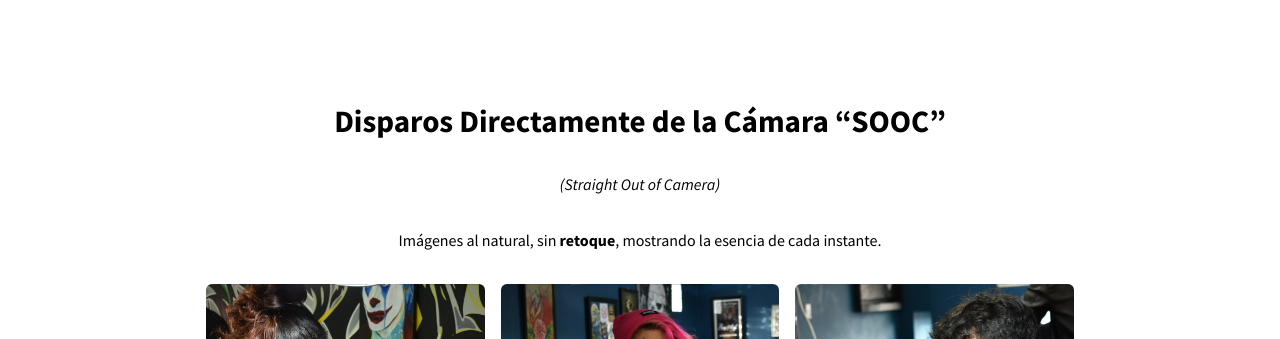
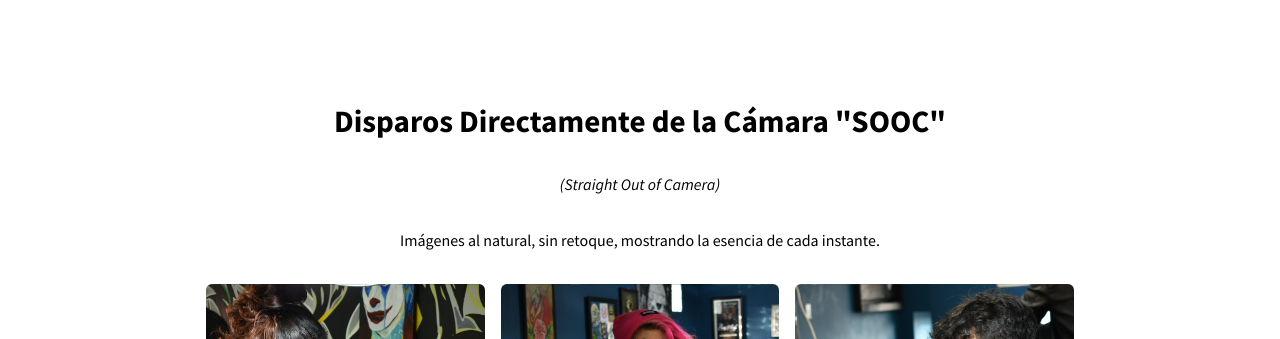
Before and after one commit to KajiiNarumi/iasuarezv, a Jekyll site: the page built from galeria.html, in a window 1280 px wide. Shown: the part 295-634 px from the top of the page. Built offline with Jekyll 4.4.1, drawn with Linux system fonts in a browser that asks for light colours; nearby versions of some CDN libraries; some of the changed lines change nothing that is shown.

Commit message:
Update galeria.html

```diff
--- a/galeria.html
+++ b/galeria.html
@@ -5,9 +5,9 @@
 
 <main class="galeria-perfil">
 
-  <h2 class="text-center">Disparos Directamente de la Cámara “SOOC”</h2>
+  <h2 class="text-center">Disparos Directamente de la Cámara "SOOC"</h2>
   <p class="text-center"><em>(Straight Out of Camera)</em></p>
-  <p class="text-center">Imágenes al natural, sin <b>retoque</b>, mostrando la esencia de cada instante.</p>
+  <p class="text-center">Imágenes al natural, sin retoque, mostrando la esencia de cada instante.</p>
 
   <div class="galeria-grid">
     {% assign images = site.static_files | where_exp: "file", "file.path contains '/galeria/'" | sort: "name" | reverse %}
@@ -76,16 +76,16 @@
   display: flex;
   align-items: center;
   justify-content: center;
-  max-width: 95vw;
-  max-height: 90vh;
+  max-width: 95%;
+  max-height: 95%;
   overflow: hidden;
   cursor: grab;
 }
 
 .modal-inner img {
   display: block;
-  max-width: 95vw;
-  max-height: 90vh;
+  max-width: 100%;
+  max-height: 100%;
   transform-origin: center center;
   user-select: none;
   pointer-events: none;
@@ -159,9 +159,25 @@
   const imagePaths = Array.from(links).map(link => link.dataset.src);
   let currentIndex = 0;
 
+  let scale = 1;
+  let originX = 0, originY = 0;
+  let startX = 0, startY = 0;
+  let isDragging = false;
+
   function showModal(index) {
     currentIndex = index;
     modalImg.src = imagePaths[currentIndex];
+
+    modalImg.onload = function() {
+      // Ajuste inicial para ver toda la imagen centrada
+      let containerRatio = modalInner.clientWidth / modalInner.clientHeight;
+      let imgRatio = modalImg.naturalWidth / modalImg.naturalHeight;
+      scale = imgRatio > containerRatio ? modalInner.clientWidth / modalImg.naturalWidth : modalInner.clientHeight / modalImg.naturalHeight;
+      originX = 0;
+      originY = 0;
+      modalImg.style.transform = `translate(${originX}px, ${originY}px) scale(${scale})`;
+    };
+
     modal.style.display = 'flex';
     closeBtn.style.display = 'block';
     prev.style.display = 'block';
@@ -216,5 +232,60 @@
     }
   });
 
+  // Zoom con rueda del ratón y gesto táctil
+  function applyZoom(delta) {
+    scale += delta;
+    if(scale < 0.1) scale = 0.1;
+    if(scale > 5) scale = 5;
+    modalImg.style.transform = `translate(${originX}px, ${originY}px) scale(${scale})`;
+  }
+
+  modalInner.addEventListener('wheel', function(e){
+    e.preventDefault();
+    let delta = e.deltaY > 0 ? -0.1 : 0.1;
+    applyZoom(delta);
+  }, { passive: false });
+
+  // Arrastrar imagen
+  modalInner.addEventListener('mousedown', function(e){
+    e.preventDefault();
+    isDragging = true;
+    startX = e.clientX - originX;
+    startY = e.clientY - originY;
+    modalInner.style.cursor = 'grabbing';
+  });
+
+  document.addEventListener('mousemove', function(e){
+    if(!isDragging) return;
+    originX = e.clientX - startX;
+    originY = e.clientY - startY;
+    modalImg.style.transform = `translate(${originX}px, ${originY}px) scale(${scale})`;
+  });
+
+  document.addEventListener('mouseup', function(){
+    isDragging = false;
+    modalInner.style.cursor = 'grab';
+  });
+
+  // Soporte táctil para arrastrar
+  modalInner.addEventListener('touchstart', function(e){
+    if(e.touches.length === 1){
+      isDragging = true;
+      startX = e.touches[0].clientX - originX;
+      startY = e.touches[0].clientY - originY;
+    }
+  });
+
+  modalInner.addEventListener('touchmove', function(e){
+    if(!isDragging) return;
+    originX = e.touches[0].clientX - startX;
+    originY = e.touches[0].clientY - startY;
+    modalImg.style.transform = `translate(${originX}px, ${originY}px) scale(${scale})`;
+  });
+
+  modalInner.addEventListener('touchend', function(){
+    isDragging = false;
+  });
+
 });
 </script>
```
